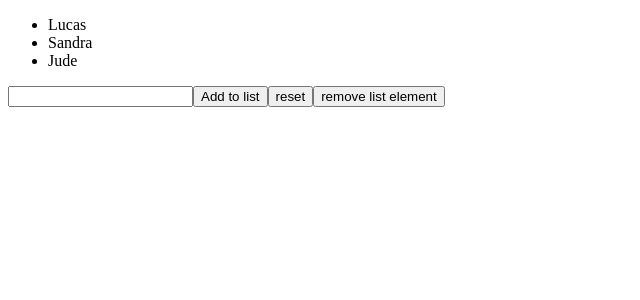
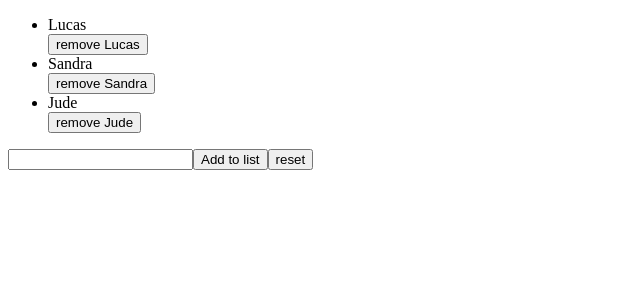
Before and after one commit to karimhaj/react-exercises, a React (Create React App) app in the folder my-app/: page / in a window 1280 px wide. Shown: the top 300 px of the page, without its empty margins (0-640 px from the left). Built offline with nearby package versions, Linux system fonts and the light colour scheme.

Commit message:
commit random

```diff
--- a/my-app/src/App.js
+++ b/my-app/src/App.js
@@ -5,7 +5,7 @@ export class App extends React.Component {
     render(){
         return(
             <div>
-                <TodoList />
+                <TodoList index ={1}/>
             </div>
         )
     }
--- a/my-app/src/TodoList.js
+++ b/my-app/src/TodoList.js
@@ -1,29 +1,31 @@
 import React from "react";
 
-export class TodoList extends React.Component{
 
-  state ={
+export class TodoList extends React.Component {
+
+    state = {
         items: ['Lucas', 'Sandra', 'Jude'],
-    name: ""
+        name: "",
     }
 
-    handleControlledNameChange = (event) =>{
-        this.setState ({
+    handleControlledNameChange = (event) => {
+        this.setState({
             name: event.target.value
         })
         // return console.log(this.state)
     }
 
-    addElementToList = (event) =>{
+    addElementToList = (event) => {
         event.preventDefault()
+        console.log(this.state.id)
 
         this.setState({
             items: [...this.state.items, this.state.name],
-            name: ""
+            name: "",
         })
     }
 
-    resetList = (event) =>{
+    resetList = (event) => {
         event.preventDefault()
         this.setState({
             items: [],
@@ -31,28 +33,39 @@ export class TodoList extends React.Component{
         })
     }
 
-    removeListElement = (event) =>{
+    // removeListElement = (event) =>{
+    //     event.preventDefault()
+    //     let indexOfItemToRemove = this.state.items.indexOf(this.state.name)
+
+    //     this.state.items.includes(this.state.name) ?
+    //     this.state.items.splice(indexOfItemToRemove,1)
+    //     : console.log('the input is not valid!')
+
+    //     this.setState({
+    //         items: this.state.items,
+    //         name: ""
+    //     })
+
+    // }
+
+
+    render() {
+        return (<div>
+            <ul>{this.state.items.map((item, index) => <div><li key={index}>{item}</li>
+                <button onClick={(event)=>{
                             event.preventDefault()
-        let indexOfItemToRemove = this.state.items.indexOf(this.state.name)
-
-        this.state.items.includes(this.state.name) ?
-        this.state.items.splice(indexOfItemToRemove,1)
-        : console.log('the input is not valid!')
+                            console.log(event.target.li)
+                            this.state.items.splice(index, 1)
                             this.setState({
                                 items: this.state.items,
                                 name: ""
                             })
-
-    }
-
-    render(){
-        return (<div>
-        <ul>{this.state.items.map((item, index)=> <li key={index}>{item}</li>)}</ul>
+                }}>remove {item}</button></div>)}</ul>
             <form onSubmit={this.addElementToList}>
-        <input type="text" name ="newItem" value={this.state.name} onChange={this.handleControlledNameChange}/>
+                <input type="text" name="newItem" value={this.state.name} onChange={this.handleControlledNameChange} />
                 <button type="submit" name="addToList">Add to list</button>
                 <button name="reset" onClick={this.resetList}>reset</button>
-        <button name="removeItem" onClick={this.removeListElement}>remove list element</button>
+                {/* <button name="removeItem" onClick={this.removeListElement}>remove list element</button> */}
             </form>
         </div>)
     }
--- a/my-app/src/index.js
+++ b/my-app/src/index.js
@@ -1,5 +1,5 @@
 import React from 'react';
-import ReactDOM from 'react-dom';
+import ReactDOM from 'react-dom/client';
 import { App } from './App';
 
 const root = ReactDOM.createRoot(document.getElementById("root"));
```
Lines whose indentation alone changed are shown as unchanged.
